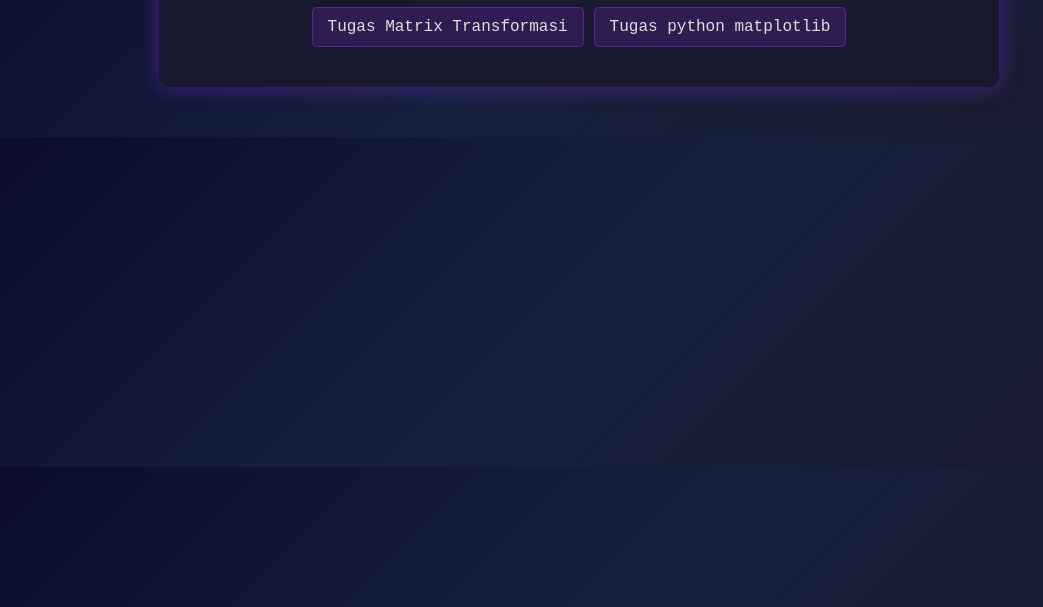
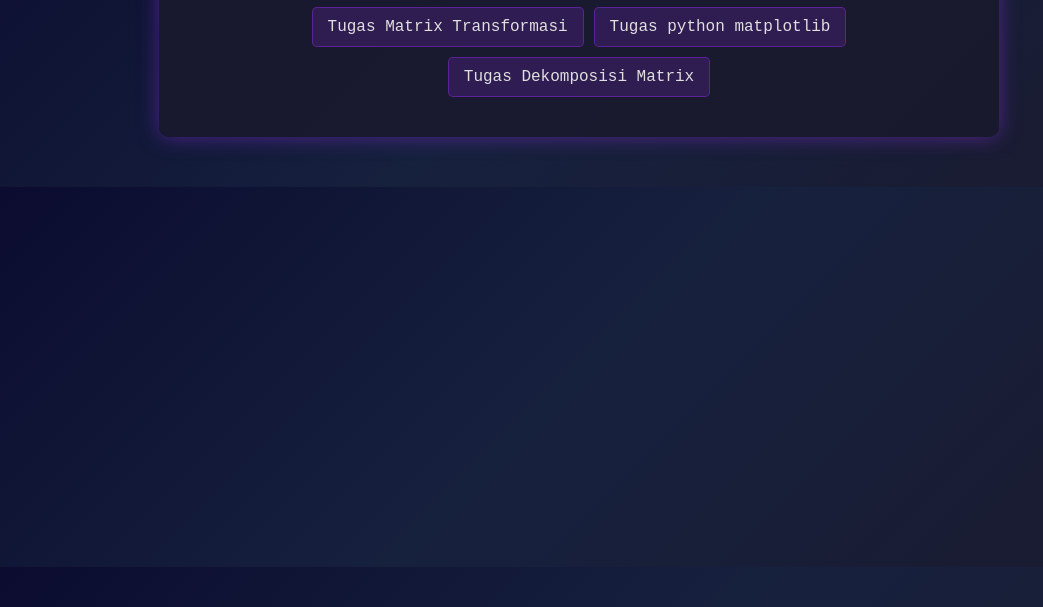
Before and after one commit to 4NOTHERON3/kal, a plain HTML site: page index.html in a window 1280 px wide. Shown: the part 193-800 px from the top of the page, without its empty margins (61-1104 px from the left). Drawn offline with Linux system fonts and the light colour scheme.

Commit message:
Update index.html

```diff
--- a/index.html
+++ b/index.html
@@ -69,6 +69,7 @@
             <a href="tugas_determinanv2.html" class="topic-btn">Tugas determinan</a>
             <a href="notebooks_Matrix_Transformasi2.html" class="topic-btn">Tugas Matrix Transformasi</a>
             <a href="Program_Python_Matplotlibv6.html" class="topic-btn">Tugas python matplotlib</a>
+            <a href="Program_Python_Matplotlibv6.html" class="topic-btn">Tugas Dekomposisi Matrix</a>
         </div>
     </div>
 
```
